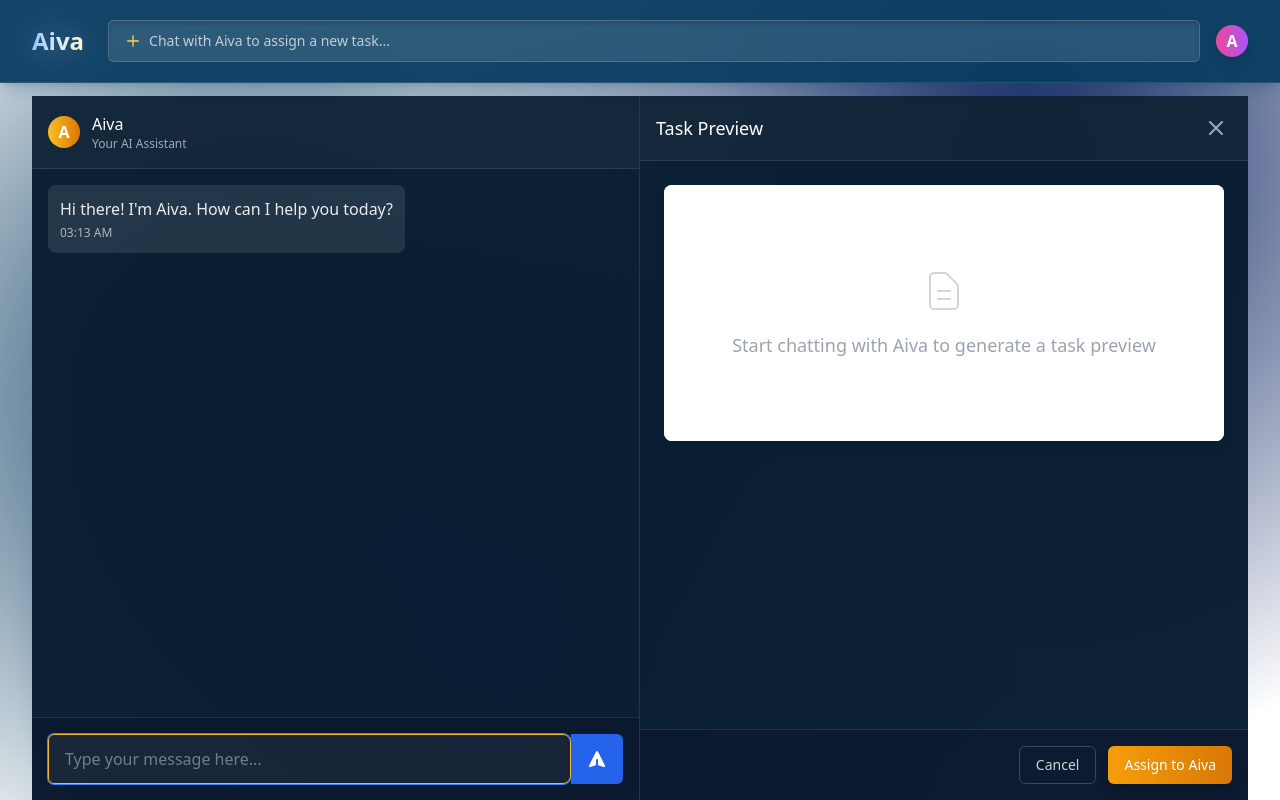
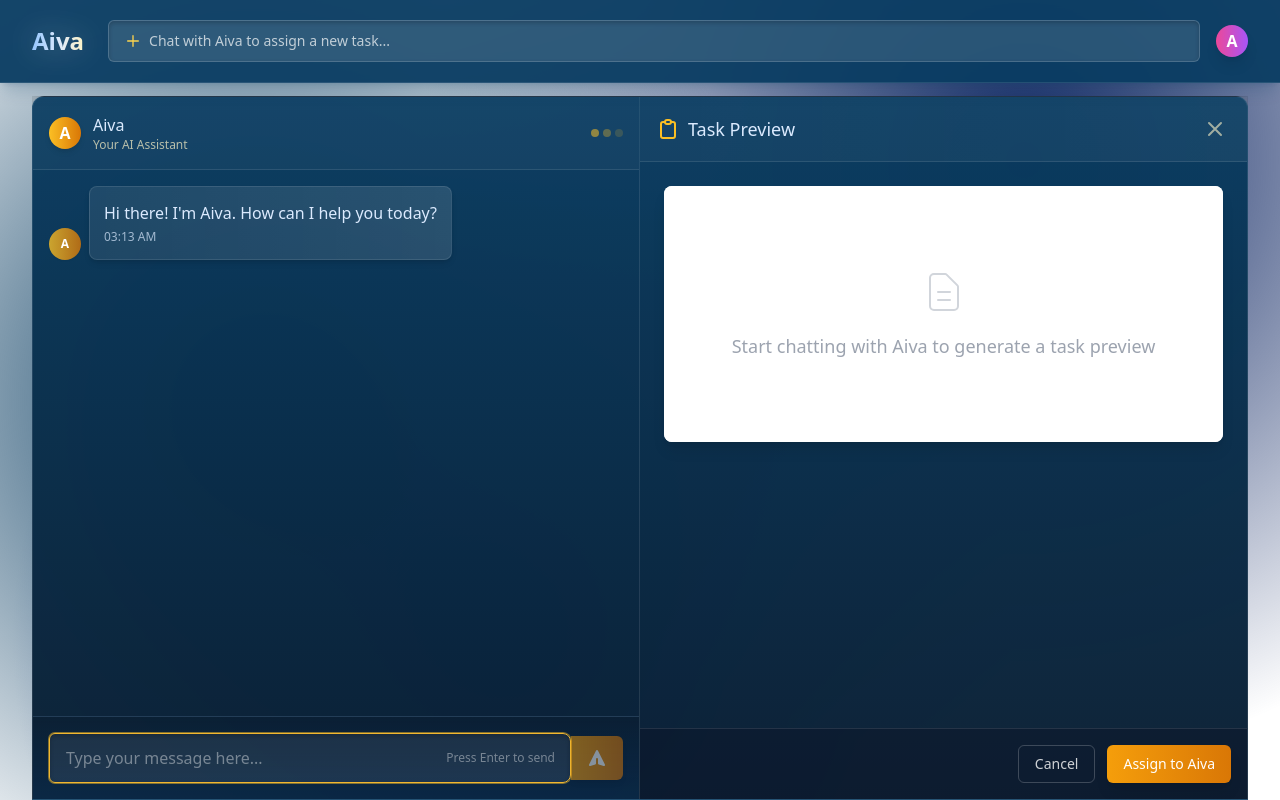
Before and after one commit to ramenthecorgi/aiva-frontend, a React (Create React App) app: page /home in a window 1280 px wide. Both pictures are taken after a click on the button "Chat with Aiva to assign a new task...". Built offline with nearby package versions, Linux system fonts and the light colour scheme.

Commit message:
fixing animation

```diff
--- a/src/components/ChatTaskView.js
+++ b/src/components/ChatTaskView.js
@@ -1,6 +1,6 @@
 import React, { useState, useRef, useEffect } from 'react';
 
-const ChatTaskView = ({ onClose }) => {
+const ChatTaskView = ({ onClose, animationState }) => {
   const [chatMessages, setChatMessages] = useState([
     {
       id: 1,
@@ -68,19 +68,38 @@ const ChatTaskView = ({ onClose }) => {
     }, 1000);
   };
 
+  // Generate animation classes based on animationState
+  const getAnimationClasses = () => {
+    switch(animationState) {
+      case 'entering':
+        return 'animate-slide-up transform origin-top';
+      case 'entered':
+        return 'opacity-100 transform-none transition-all duration-300';
+      case 'exiting':
+        return 'animate-slide-down transform origin-top';
+      default:
+        return '';
+    }
+  };
+
   return (
-    <div className="flex h-[calc(100vh-6rem)] bg-[rgba(10,30,50,0.98)]">
+    <div className={`flex h-[calc(100vh-6rem)] bg-gradient-to-b from-[rgba(10,61,98,0.98)] to-[rgba(10,30,50,0.98)] shadow-2xl border border-white/10 rounded-t-xl shadow-[0_-8px_20px_rgba(0,0,0,0.25)] ${getAnimationClasses()}`} style={{ transformOrigin: 'top center' }}>
       {/* Left Panel - Chat Surface */}
       <div className="w-1/2 flex flex-col border-r border-white/10">
         {/* Chat Header */}
         <div className="p-4 border-b border-white/10 bg-[rgba(255,255,255,0.03)]">
           <div className="flex items-center">
-            <div className="h-8 w-8 rounded-full bg-gradient-to-r from-amber-400 to-amber-600 flex items-center justify-center text-white font-bold mr-3">
+            <div className="h-8 w-8 rounded-full bg-gradient-to-r from-amber-400 to-amber-600 flex items-center justify-center text-white font-bold mr-3 shadow-md">
               A
             </div>
-            <div>
-              <h3 className="font-medium text-white">Aiva</h3>
-              <p className="text-xs text-white/60">Your AI Assistant</p>
+            <div className="flex-1">
+              <h3 className="font-medium text-blue-100">Aiva</h3>
+              <p className="text-xs text-amber-100/70">Your AI Assistant</p>
+            </div>
+            <div className="flex space-x-1">
+              <div className="h-2 w-2 bg-amber-400 rounded-full animate-pulse"></div>
+              <div className="h-2 w-2 bg-amber-400/60 rounded-full animate-pulse delay-100"></div>
+              <div className="h-2 w-2 bg-amber-400/30 rounded-full animate-pulse delay-200"></div>
             </div>
           </div>
         </div>
@@ -92,11 +111,16 @@ const ChatTaskView = ({ onClose }) => {
               key={message.id}
               className={`flex ${message.sender === 'user' ? 'justify-end' : 'justify-start'}`}
             >
+              {message.sender !== 'user' && (
+                <div className="h-8 w-8 rounded-full bg-gradient-to-r from-amber-400/80 to-amber-600/80 flex items-center justify-center text-white font-bold mr-2 self-end shadow-sm text-xs">
+                  A
+                </div>
+              )}
               <div
-                className={`max-w-[80%] rounded-lg p-3 ${
+                className={`max-w-[75%] rounded-lg p-3.5 shadow-md ${
                   message.sender === 'user'
-                    ? 'bg-blue-600 text-white'
-                    : 'bg-[rgba(255,255,255,0.1)] text-white/90'
+                    ? 'bg-gradient-to-r from-blue-600 to-blue-700 text-white border border-blue-500/30'
+                    : 'bg-gradient-to-r from-[rgba(255,255,255,0.08)] to-[rgba(255,255,255,0.12)] text-blue-100 border border-white/10'
                 }`}
               >
                 <p className="whitespace-pre-wrap">{message.content}</p>
@@ -110,19 +134,27 @@ const ChatTaskView = ({ onClose }) => {
         </div>
 
         {/* Chat Input - Fixed at bottom */}
-        <div className="p-4 border-t border-white/10 bg-[rgba(10,20,40,0.5)]">
-          <form onSubmit={handleSendMessage} className="flex">
+        <div className="p-4 border-t border-white/10 bg-gradient-to-b from-[rgba(10,30,50,0.7)] to-[rgba(10,40,70,0.9)]">
+          <form onSubmit={handleSendMessage} className="flex items-center">
+            <div className="flex-1 relative">
               <input
                 type="text"
                 value={inputValue}
                 onChange={(e) => setInputValue(e.target.value)}
                 placeholder="Type your message here..."
-              className="flex-1 bg-[rgba(255,255,255,0.05)] border border-white/10 rounded-l-md px-4 py-3 text-white focus:outline-none focus:ring-1 focus:ring-blue-500"
+                className="w-full bg-[rgba(255,255,255,0.08)] border border-white/15 rounded-l-md px-4 py-3 text-white focus:outline-none focus:ring-1 focus:ring-amber-400/50 shadow-inner shadow-black/20"
                 autoFocus
               />
+              {!inputValue && (
+                <div className="absolute right-4 top-1/2 transform -translate-y-1/2 text-xs text-white/40 pointer-events-none">
+                  Press Enter to send
+                </div>
+              )}
+            </div>
             <button
               type="submit"
-              className="bg-blue-600 hover:bg-blue-700 text-white px-4 py-3 rounded-r-md transition-colors flex items-center justify-center"
+              disabled={!inputValue.trim()}
+              className="bg-gradient-to-r from-amber-500 to-amber-600 hover:from-amber-500 hover:to-amber-700 text-white px-4 py-3 rounded-r-md transition-colors flex items-center justify-center shadow-md disabled:opacity-50 disabled:cursor-not-allowed"
             >
               <svg xmlns="http://www.w3.org/2000/svg" className="h-5 w-5" viewBox="0 0 20 20" fill="currentColor">
                 <path d="M10.894 2.553a1 1 0 00-1.788 0l-7 14a1 1 0 001.169 1.409l5-1.429A1 1 0 009 15.571V11a1 1 0 112 0v4.571a1 1 0 00.725.962l5 1.428a1 1 0 001.17-1.408l-7-14z" />
@@ -135,11 +167,18 @@ const ChatTaskView = ({ onClose }) => {
       {/* Right Panel - Task Preview (Google Doc style) */}
       <div className="w-1/2 flex flex-col">
         {/* Task Header */}
-        <div className="p-4 border-b border-white/10 flex justify-between items-center bg-[rgba(255,255,255,0.03)]">
-          <h2 className="text-lg font-medium text-white">Task Preview</h2>
+        <div className="p-4 border-b border-white/10 flex justify-between items-center bg-gradient-to-r from-[rgba(255,255,255,0.03)] to-[rgba(255,255,255,0.05)]">
+          <div className="flex items-center">
+            <div className="w-6 h-6 mr-2 text-amber-400">
+              <svg xmlns="http://www.w3.org/2000/svg" className="h-6 w-6" fill="none" viewBox="0 0 24 24" stroke="currentColor">
+                <path strokeLinecap="round" strokeLinejoin="round" strokeWidth={2} d="M9 5H7a2 2 0 00-2 2v12a2 2 0 002 2h10a2 2 0 002-2V7a2 2 0 00-2-2h-2M9 5a2 2 0 002 2h2a2 2 0 002-2M9 5a2 2 0 012-2h2a2 2 0 012 2" />
+              </svg>
+            </div>
+            <h2 className="text-lg font-medium text-blue-100">Task Preview</h2>
+          </div>
           <button
             onClick={onClose}
-            className="text-white/60 hover:text-white p-1 rounded-full hover:bg-white/10 transition-colors"
+            className="text-amber-100/60 hover:text-amber-100 p-1 rounded-full hover:bg-white/10 transition-colors"
             aria-label="Close"
           >
             <svg xmlns="http://www.w3.org/2000/svg" className="h-6 w-6" fill="none" viewBox="0 0 24 24" stroke="currentColor">
@@ -159,12 +198,12 @@ const ChatTaskView = ({ onClose }) => {
                   <div className="flex items-center mt-2 text-sm text-gray-500">
                     <span className="mr-2">Created {new Date().toLocaleDateString()}</span>
                     <span className="h-1 w-1 rounded-full bg-gray-400 mx-2"></span>
-                    <span>Due {taskPreview.dueDate ? new Date(taskPreview.dueDate).toLocaleDateString() : 'Not set'}</span>
+                    <span className="text-amber-600 font-medium">{taskPreview.priority}</span>
                   </div>
                 </div>
 
                 {/* Document Body */}
-                <div className="p-6 bg-white text-gray-700">
+                <div className="p-6 bg-gradient-to-b from-white to-gray-50 text-gray-700">
                   <div className="prose max-w-none">
                     <h2 className="text-xl font-semibold text-gray-800 mb-2">Description</h2>
                     <p className="mb-6">{taskPreview.description}</p>
@@ -174,13 +213,6 @@ const ChatTaskView = ({ onClose }) => {
                         <h3 className="text-lg font-medium text-gray-800 mb-2">Status</h3>
                         <div className="bg-amber-100 text-amber-800 text-sm py-1 px-3 rounded-full inline-block">
                           {taskPreview.status}
-                        </div>
-                      </div>
-
-                      <div>
-                        <h3 className="text-lg font-medium text-gray-800 mb-2">Priority</h3>
-                        <div className="bg-blue-100 text-blue-800 text-sm py-1 px-3 rounded-full inline-block">
-                          {taskPreview.priority}
                         </div>
                       </div>
                     </div>
--- a/src/pages/Home.js
+++ b/src/pages/Home.js
@@ -1,4 +1,4 @@
-import React, { useState } from 'react';
+import React, { useState, useEffect } from 'react';
 import HomeHeader from '../components/HomeHeader';
 import Footer from '../components/Footer';
 import BriefingsFeedAlt from '../components/BriefingsFeedAlt';
@@ -8,25 +8,52 @@ import ChatTaskView from '../components/ChatTaskView';
 const Home = () => {
   const [activeTab, setActiveTab] = useState('briefings');
   const [showChatTaskView, setShowChatTaskView] = useState(false);
+  const [animationState, setAnimationState] = useState('none'); // 'none', 'entering', 'entered', 'exiting'
+
+  // Reset animationState to none after exit completes
+  useEffect(() => {
+    if (animationState === 'exiting') {
+      const timer = setTimeout(() => setAnimationState('none'), 400);
+      return () => clearTimeout(timer);
+    }
+  }, [animationState]);
 
   const handleTabChange = (tab) => {
-    setActiveTab(tab);
-    setShowChatTaskView(false); // Close chat task view when switching tabs
+    if (showChatTaskView) {
+      // Play exit animation first
+      setAnimationState('exiting');
+      setTimeout(() => {
+        setShowChatTaskView(false);
+        setAnimationState('none');
+        setActiveTab(tab);
+      }, 400);
+    } else {
+      setActiveTab(tab);
+    }
   };
 
   const handleChatClick = () => {
+    // Prepare entering animation before component mounts to avoid flash
+    setAnimationState('entering');
     setShowChatTaskView(true);
+    setTimeout(() => setAnimationState('entered'), 400);
   };
 
   const handleCloseChatView = () => {
-    setShowChatTaskView(false);
+    if (showChatTaskView) {
+      setAnimationState('exiting');
+      setTimeout(() => {
+        setShowChatTaskView(false);
+        setAnimationState('none');
+      }, 400);
+    }
   };
 
   // Render the active component based on tab selection
   const renderActiveComponent = () => {
-    // If chat task view is active, show it instead of the regular view
-    if (showChatTaskView) {
-      return <ChatTaskView onClose={handleCloseChatView} />;
+    // If chat task view is active or animating, show it
+    if (showChatTaskView || animationState === 'exiting') {
+      return <ChatTaskView onClose={handleCloseChatView} animationState={animationState} />;
     }
 
     // Otherwise show the regular tab content
--- a/tailwind.config.js
+++ b/tailwind.config.js
@@ -16,6 +16,8 @@ module.exports = {
       animation: {
         'fadeIn': 'fadeIn 0.2s ease-in-out',
         'slideIn': 'slideIn 0.3s ease-in-out',
+        'slide-up': 'slide-up 0.4s ease-out',
+        'slide-down': 'slide-down 0.4s ease-out',
         'bgShift': 'bgShift 15s ease-in-out infinite',
       },
       keyframes: {
@@ -27,6 +29,14 @@ module.exports = {
           '0%': { transform: 'translateX(100%)' },
           '100%': { transform: 'translateX(0)' },
         },
+        'slide-up': {
+          '0%': { transform: 'translateY(20px)' },
+          '100%': { transform: 'translateY(0)' },
+        },
+        'slide-down': {
+          '0%': { transform: 'translateY(0)' },
+          '100%': { transform: 'translateY(20px)' },
+        },
         bgShift: {
           '0%, 100%': { backgroundPosition: '0% 0%' },
           '50%': { backgroundPosition: '100% 100%' },
```
Lines whose indentation alone changed are shown as unchanged.
